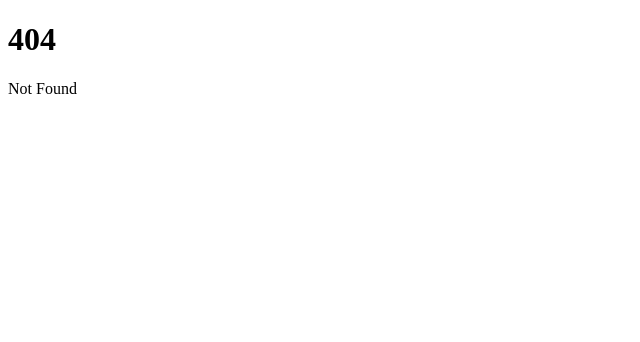
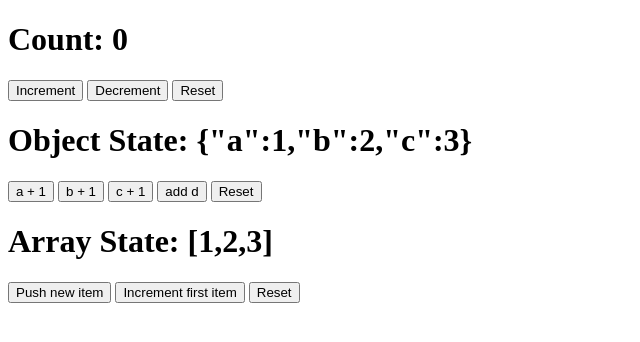
Before and after one commit to toddLiao469469/30days-for-svelte5, a SvelteKit app: page /day04 in a window 1280 px wide. Before the commit this address had no page. Shown: the top 342 px of the page, without its empty margins (0-640 px from the left). Built offline with nearby package versions, Linux system fonts and the light colour scheme.

Commit message:
feat: modify day04

```diff
--- /dev/null
+++ b/src/routes/day04/+page.svelte
@@ -0,0 +1,78 @@
+<script lang="ts">
+	let count = $state(0);
+	const increment = () => {
+		count += 1;
+	};
+	const decrement = () => {
+		count -= 1;
+	};
+
+	let objectState: Record<string, number> = $state({ a: 1, b: 2, c: 3 });
+	const objectItemIncrement = (key: string) => () => {
+		objectState[key] += 1;
+	};
+	let arrayState = $state([1, 2, 3]);
+</script>
+
+<h1>
+	<span>
+		Count: {count}
+	</span>
+</h1>
+
+<button onclick={increment}>Increment</button>
+<button onclick={decrement}>Decrement</button>
+<button
+	onclick={() => {
+		count = 0;
+	}}
+>
+	Reset
+</button>
+
+<h1>
+	Object State: {JSON.stringify(objectState)}
+</h1>
+<button onclick={objectItemIncrement('a')}>a + 1</button>
+<button onclick={objectItemIncrement('b')}>b + 1</button>
+<button onclick={objectItemIncrement('c')}>c + 1</button>
+<button
+	onclick={() => {
+		objectState.d = 4;
+	}}>add d</button
+>
+
+<button
+	onclick={() => {
+		objectState = { a: 1, b: 2, c: 3 };
+	}}
+>
+	Reset
+</button>
+
+<h1>
+	Array State: {JSON.stringify(arrayState)}
+</h1>
+
+<button
+	onclick={() => {
+		arrayState.push(arrayState.length + 1);
+	}}
+>
+	Push new item
+</button>
+<button
+	onclick={() => {
+		arrayState[0] += 1;
+	}}
+>
+	Increment first item
+</button>
+
+<button
+	onclick={() => {
+		arrayState = [1, 2, 3];
+	}}
+>
+	Reset
+</button>
```
